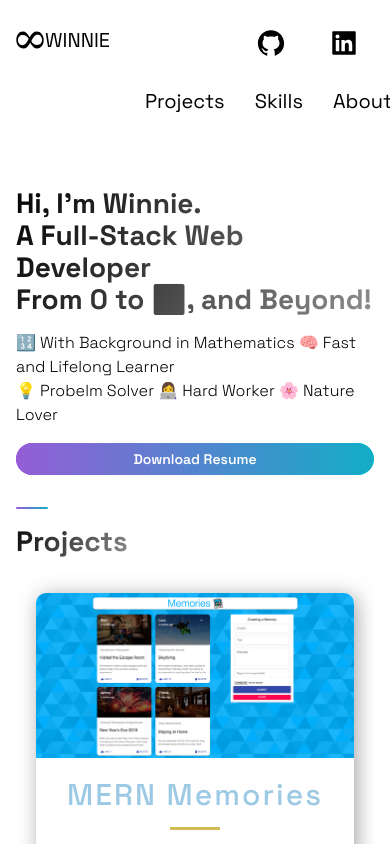
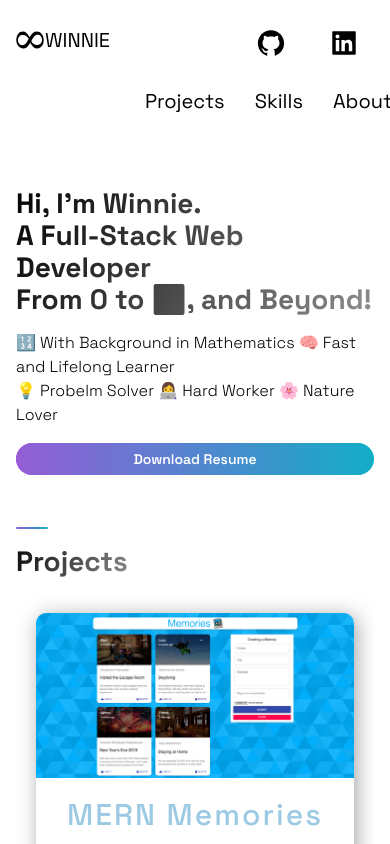
Before and after one commit to Winnie0313/portfolio, a Next.js app: page / in a window 390 px wide. Shown: the top 844 px of the page. Built offline with nearby package versions, Linux system fonts and the light colour scheme.

Commit message:
change style for small screen

```diff
--- a/src/components/Skills/SkillsStyles.js
+++ b/src/components/Skills/SkillsStyles.js
@@ -46,7 +46,8 @@ export const List = styled.ul`
   @media ${props => props.theme.breakpoints.sm}{
     display: flex;
     flex-direction: column;
-    margin: 32px 0;
+    margin-top: 32px;
+    margin-bottom: 0;
   }
 `
 
--- a/src/styles/GlobalComponents/index.js
+++ b/src/styles/GlobalComponents/index.js
@@ -93,11 +93,13 @@ export const SectionDivider = styled.div`
   @media ${(props) => props.theme.breakpoints.md} {
     width: 48px;
     height: 4px;
+    margin-top: 20px;
   }
 
   @media ${(props) => props.theme.breakpoints.sm} {
     width: 32px;
     height: 2px;
+    margin-top: 20px;
   }
 `
 export const SectionSubText = styled.p`
```
